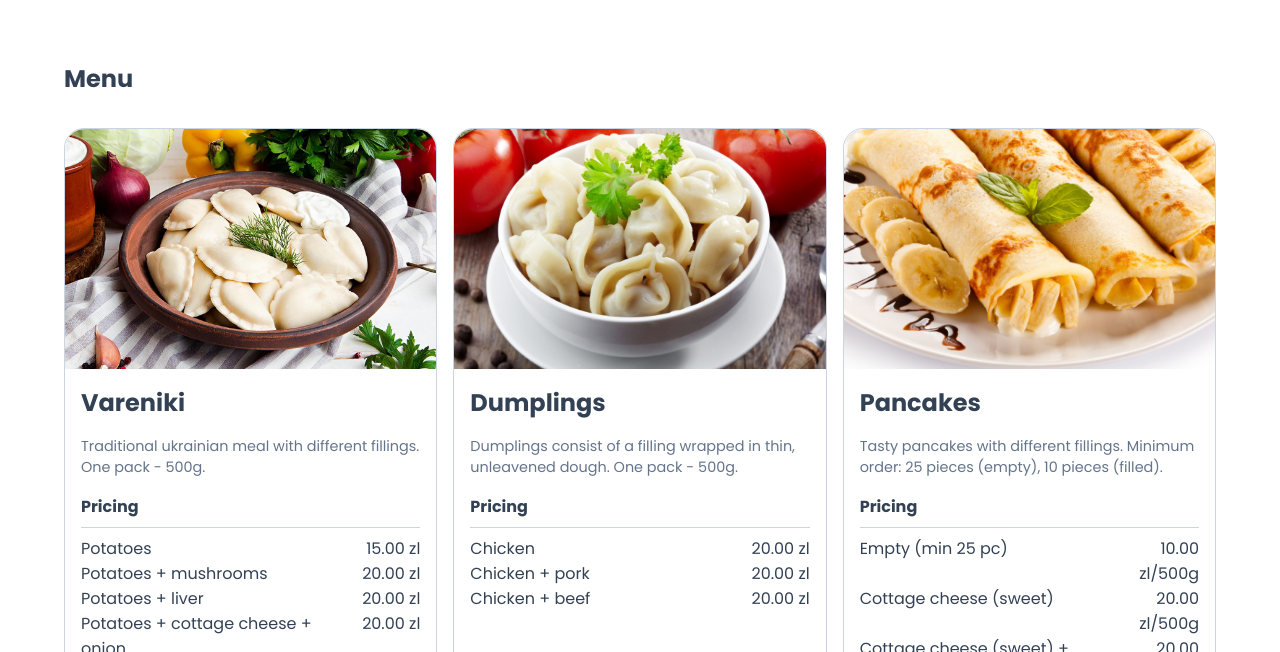
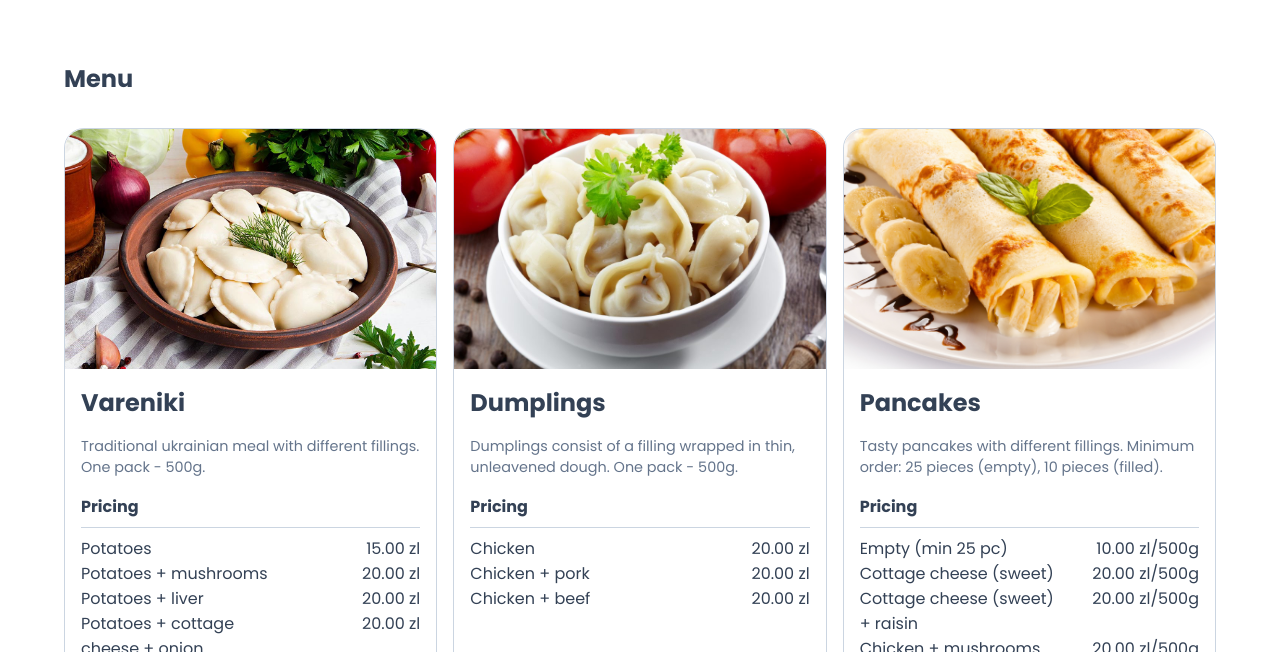
Before and after one commit to Hellnar/ukrainian-food, a plain HTML site: page index.html in a window 1280 px wide. Shown: the part 148-800 px from the top of the page. Drawn offline with Linux system fonts and the light colour scheme.

Commit message:
Change option element grid fraction

```diff
--- a/css/style.css
+++ b/css/style.css
@@ -178,7 +178,7 @@ main .menu .menu-list .menu-card .card-content .pricing .pricing-list {
 
 main .menu .menu-list .menu-card .card-content .pricing .pricing-list .option {
   display: grid;
-  grid-template-columns: 3fr 1fr;
+  grid-template-columns: 3fr 2fr;
 }
 
 main .menu .menu-list .menu-card .card-content .pricing .pricing-list .option .option-price {
```
